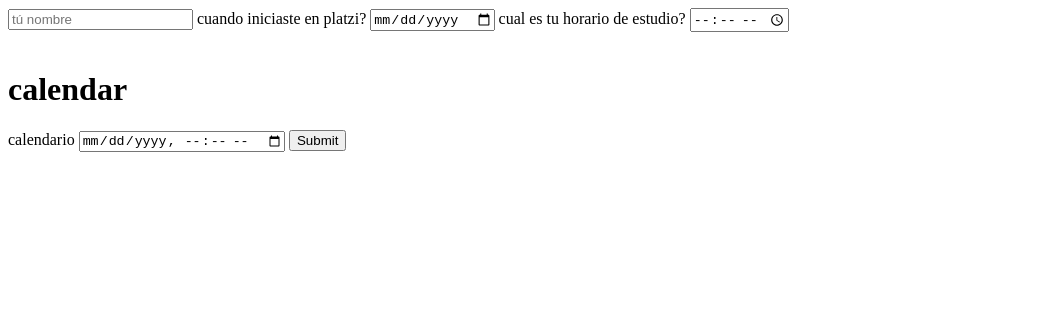
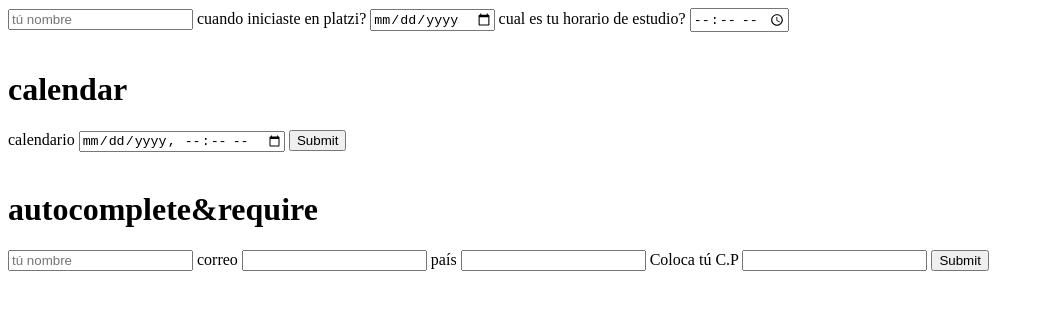
Before and after one commit to martinchavezC/Curso-Definitivo-de-HTML-y-CSS, a plain HTML site: page forms.html in a window 1280 px wide. Shown: the whole page, without its empty margins (0-1044 px from the left). Drawn offline with Linux system fonts and the light colour scheme.

Commit message:
clase 18

```diff
--- a/forms.html
+++ b/forms.html
@@ -50,7 +50,29 @@
             <input type="datetime-local" id="calendario" name="calendario">
         </label>
             <input type="submit">
+    </form>
+    <br />
+    <main>
+        <h1>autocomplete&require</h1>
+        <form action="">
+            <label for="nombre">
+                <input type="text" id="nombre" placeholder="tú nombre" name="nombre" autocomplete="name"require >
+            </label>
+            <label for="correo">
+                <span>correo</span>
+                <input type="email" id="correo" autocomplete="email" name="correo" required>
+            </label>
+            <label for="pais">
+                <span>país</span>
+                <input type="text" autocomplete="country" id="pais" name="pais" required>
+            </label>
 
-    </form>
+            <label for="cp">
+                <span>Coloca tú C.P</span>
+                <input type="text" autocomplete="postal-code" id="cp" name="cp" required>
+            </label>
+            <input type="submit">
+        </form>
+    </main>
 </body>
 </html>
```
